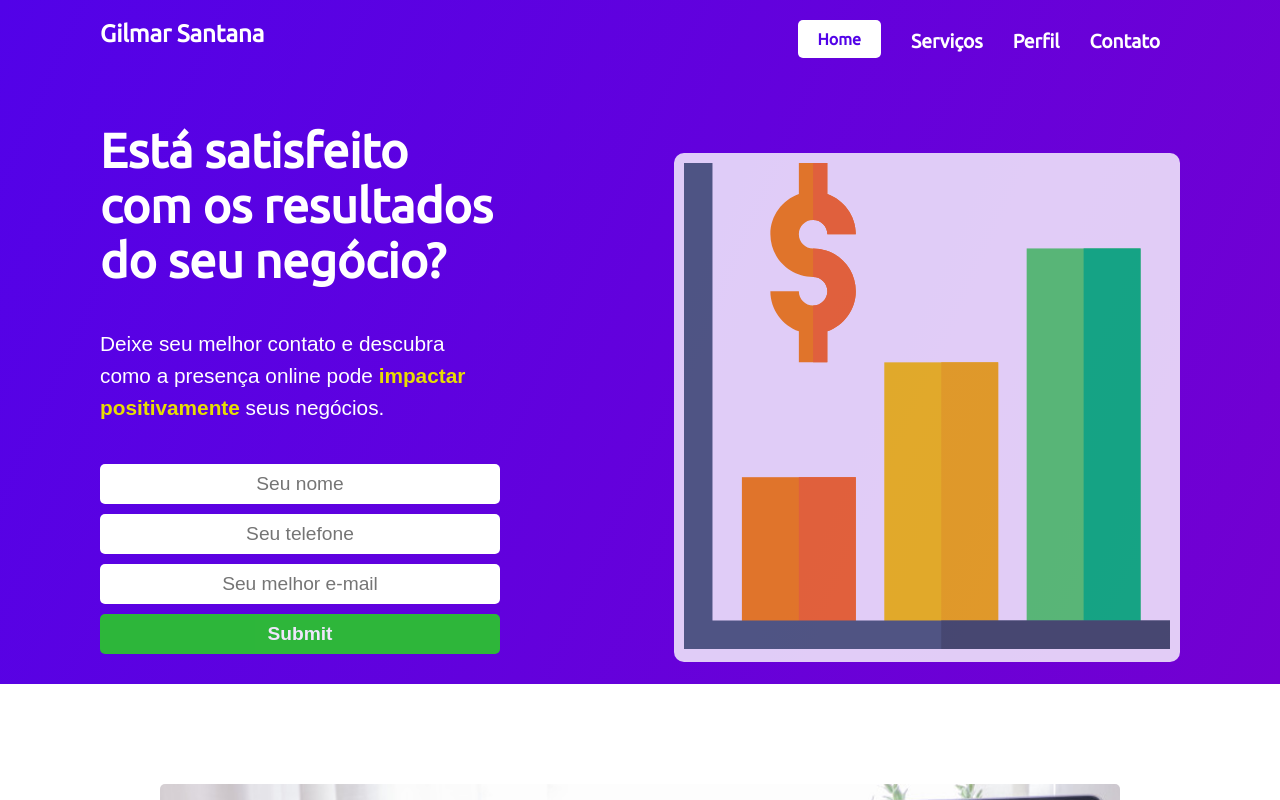
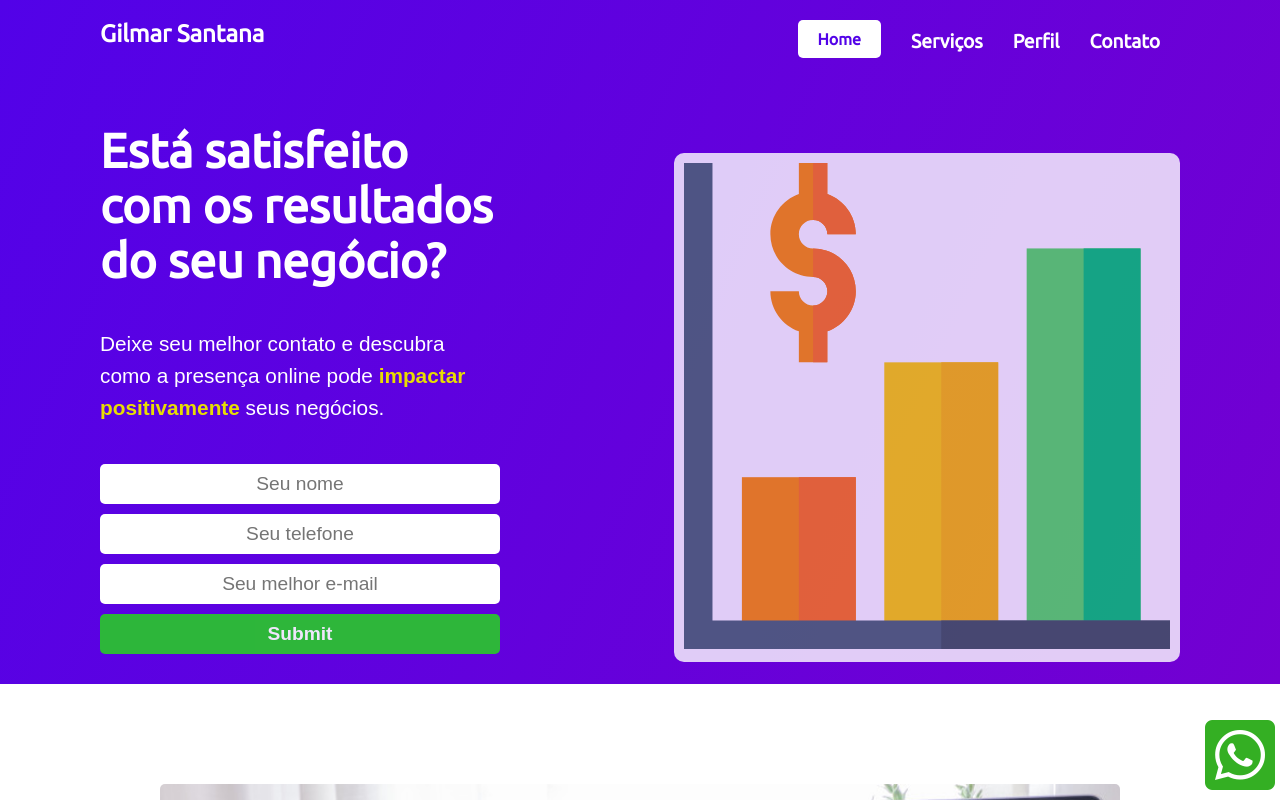
Before and after one commit to gilrsantana/gilmar_website, a plain HTML site: page index.html in a window 1280 px wide. Shown: the top 800 px of the page. Drawn offline with Linux system fonts and the light colour scheme.

Commit message:
Including a WhatsApp button with bit.ly

```diff
--- a/CSS/style.css
+++ b/CSS/style.css
@@ -206,6 +206,14 @@ box-shadow: 0 0 8px 0 rgba(0, 0, 0, 1), 0 6px 20px 0 rgba(0, 0, 0, 1);
     display: inline-block;
     margin-top: 20px;
 }
+
+.fa-whatsapp-square.fab {
+    color: #34af23;
+    font-size: 5em;
+    position:fixed;
+    bottom: 5px;
+    right: 5px;
+}
 /*********************************************************************/
 /**************************** Footer Formats *************************/
 /*********************************************************************/
--- a/index.html
+++ b/index.html
@@ -82,6 +82,12 @@
 
         </section><!-- /id=principal -->
 
+        <section>
+            <div id="wapp">
+                <a href="https://bit.ly/3hugZI0" target="_blank"><i class="fab fa-whatsapp-square"></i></a>
+            </div>
+        </section>
+
         <footer>
 
             <div id="container-footer">
```
Also changed, not shown: Images/whatsapp.png (added).
